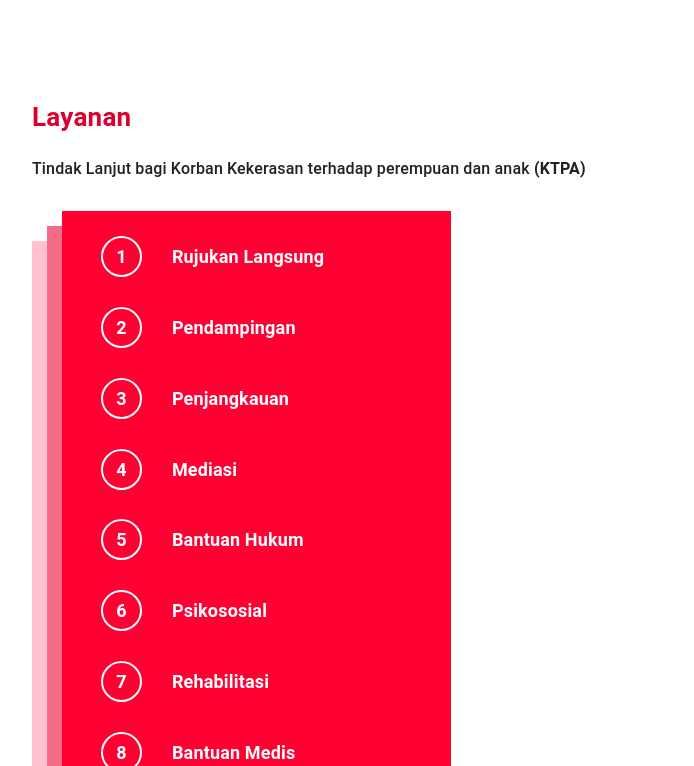
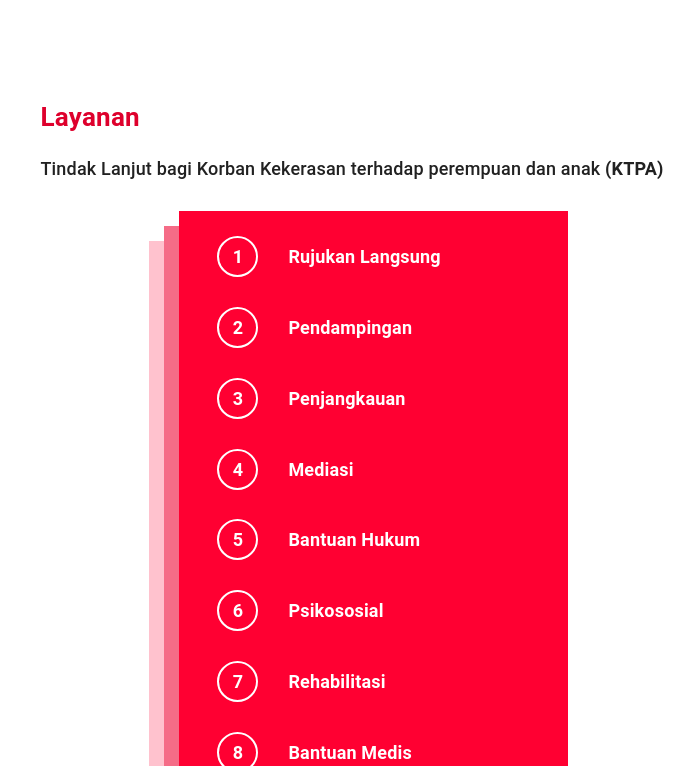
Before and after one commit to RioAldie/Kid-Forum, a React (Create React App) app: page / in a window 1280 px wide. Shown: the part 1694-2460 px from the top of the page, without its empty margins (288-982 px from the left). Built offline with nearby package versions, Linux system fonts and the light colour scheme.

Commit message:
finished service ui design

```diff
--- a/src/components/FormReport.jsx
+++ b/src/components/FormReport.jsx
@@ -102,6 +102,7 @@ const FormReport = () => {
           onClick={() => handleStatus()}>
           Lapor!
         </Button>
+        <a href="https://wa.me/0895702695858/?text=woii">Tes</a>
       </FormControl>
     </Box>
   );
--- a/src/components/Services.jsx
+++ b/src/components/Services.jsx
@@ -12,6 +12,7 @@ const Services = () => {
         display: 'flex',
         flexFlow: 'column',
         gap: '30px',
+        alignItems: 'center',
       }}>
       <Box>
         <Typography
@@ -25,7 +26,7 @@ const Services = () => {
         </Typography>
         <Typography
           sx={{
-            fontSize: '16px',
+            fontSize: '18px',
             lineHeight: '24px',
             fontWeight: '500',
             marginTop: '20px',
```
